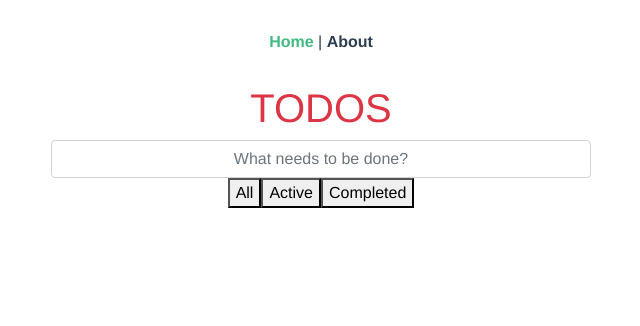
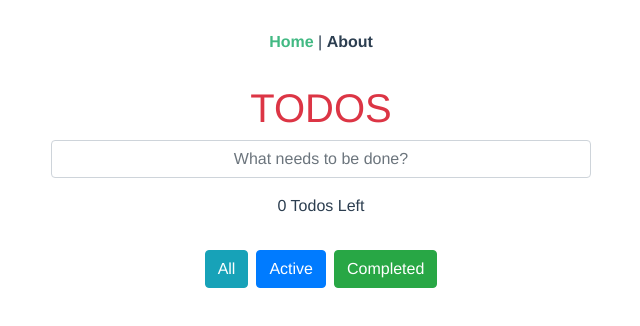
Before and after one commit to sarjis-abdullah/todo-vue, a Vue app: page / in a window 1280 px wide. Shown: the top 326 px of the page, without its empty margins (319-959 px from the left). Built offline with nearby package versions, Linux system fonts and the light colour scheme.

Commit message:
designed improved

```diff
--- a/public/index.html
+++ b/public/index.html
@@ -5,6 +5,8 @@
     <meta http-equiv="X-UA-Compatible" content="IE=edge">
     <meta name="viewport" content="width=device-width,initial-scale=1.0">
     <link rel="icon" href="<%= BASE_URL %>favicon.ico">
+    <link rel="stylesheet" href="https://cdnjs.cloudflare.com/ajax/libs/font-awesome/4.7.0/css/font-awesome.min.css">
+
     <title>todo-vue</title>
   </head>
   <body>
--- a/src/components/todo/Todo.vue
+++ b/src/components/todo/Todo.vue
@@ -7,40 +7,46 @@
             <div class="col-md-6 offset-3">
                 <h1 class="text text-danger">TODOS</h1>
             </div>
-            <div class="col-md-6 offset-3">
+            <div class="col-md-6 offset-3 mb-3">
                 <input @keyup.enter="addTodo" class="form-control text text-center" type="text"
                        placeholder="What needs to be done?"
                        v-model="newText" required>
             </div>
         </div>
         <div class="row">
-
             <div class="col-md-6 offset-3">
-                <ul class="list-group bg-danger">
+                <ul class="list-group">
                     <li class="list-group-item" v-for="(todo,i) in filteredTodos" :key="i">
                         <div class="row">
                             <div class="col-md-2">
-                                <input class="btn btn-info" type="checkbox" v-model="todo.completed">
-
+                                <label v-if="todo.completed===true"  style="font-size: 2.5em">
+                                    <input class="fa fa-angellist"  type="checkbox" v-model="todo.completed">
+                                    <span  class="cr"><i class="fa fa-angellist"></i></span>
+                                </label>
+                                <label v-else style="font-size: 2.5em">
+                                    <input type="checkbox" v-model="todo.completed">
+                                    <span class="cr"><i class="fa fa-hand-o-down"></i></span>
+                                </label>
                             </div>
                             <div class="col-md-8">
-                                <label class="col-form-label-lg">{{todo.text}}</label>
-
+                                <label v-if="todo.completed===true" class="col-form-label-lg">{{todo.text}}</label>
+                                <label v-else class="col-form-label-lg"><del>{{todo.text}}</del></label>
                             </div>
                             <div class="col-md-2">
-                                <button class="table-hover btn btn-danger" @click="removeTodo(i)">x</button>
-
+                                <button class="fa fa-minus-square" @click="removeTodo(i)"></button>
                             </div>
                         </div>
-
                     </li>
                 </ul>
-                <!--                <p>{{remainingTodo}} Todo Left</p>-->
-                <button @click="visibility='all'">All</button>
-                <button @click="visibility='active'">Active</button>
-                <button @click="visibility='completed'">Completed</button>
+                <p>{{remainingTodo}} {{remainingTodo===1?"Todo":'Todos'}} Left</p>
 
-                <!--<button v-if="">Clear Completed</button>-->
+<!--                <button v-if="">Clear Completed</button>-->
+            </div>
+            <div class="col-md-6 offset-3 my-3">
+                <button class="btn btn-info mx-1" @click="visibility='all'">All</button>
+                <button class="btn btn-primary mx-1" @click="visibility='active'">Active</button>
+                <button class="btn btn-success mx-1" @click="visibility='completed'">Completed</button>
+
             </div>
         </div>
     </div>
@@ -68,6 +74,7 @@
 
                 })
                 localStorage.setItem('localTodo', JSON.stringify(this.todos))
+                this.newText = ''
 
             },
             removeTodo(i) {
@@ -92,18 +99,19 @@
             },
         },
         computed: {
-            // remainingTodo() {
-            //     let totalTodo = 0;
-            //     this.todos.forEach((todo) => {
-            //         let i = 1;
-            //         if (todo.completed === false)
-            //             totalTodo += i
-            //     });
-            //     return totalTodo
-            // },
+            remainingTodo() {
+                let storedTodos = JSON.parse(localStorage.getItem("localTodo"))
+
+                let count = 0;
+                this.todos.forEach((todo) => {
+                    let i = 1;
+                    if (todo.completed === false)
+                        count += i
+                });
+                return count
+            },
 
             filteredTodos() {
-                //  let holder =this.todos
                 if (this.visibility === 'all') {
                     return this.todos
                 } else if (this.visibility === 'active') {
```
